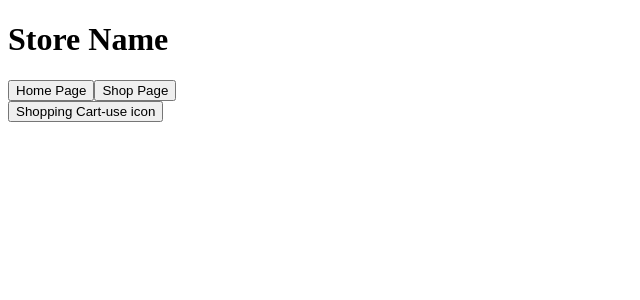
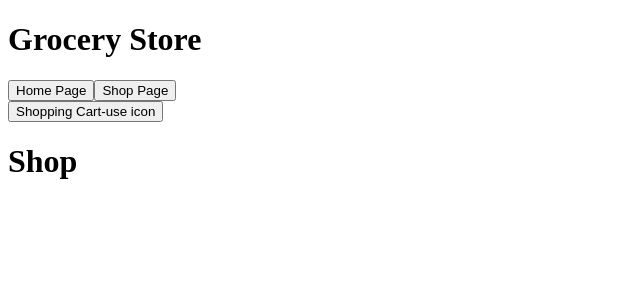
Before and after one commit to skim2264/Shopping-Cart, a React (Create React App) app: page /shop in a window 1280 px wide. Shown: the top 300 px of the page, without its empty margins (0-640 px from the left). Built offline with nearby package versions, Linux system fonts and the light colour scheme.

Commit message:
Router switching enabled

```diff
--- a/package.json
+++ b/package.json
@@ -8,6 +8,7 @@
     "@testing-library/user-event": "^13.5.0",
     "react": "^18.2.0",
     "react-dom": "^18.2.0",
+    "react-router-dom": "^6.10.0",
     "react-scripts": "5.0.1",
     "web-vitals": "^2.1.4"
   },
--- a/src/App.js
+++ b/src/App.js
@@ -1,15 +1,16 @@
 import { React, useState, useEffect } from "react";
 import './App.css';
 import Navbar from "./components/Navbar";
+import RouteSwitch from "./RouteSwitch";
 
 function App() {
   return (
     <div className="App">
       <div className="Header">
-        <h1>Store Name</h1>
+        <h1>Grocery Store</h1>
         <Navbar></Navbar>
       </div>
-
+      <RouteSwitch />
     </div>
   );
 }
--- /dev/null
+++ b/src/RouteSwitch.js
@@ -0,0 +1,17 @@
+import React from "react";
+import { BrowserRouter, Routes, Route } from "react-router-dom";
+import Home from "./components/Home";
+import Shop from "./components/Shop";
+
+const RouteSwitch = () => {
+    return (
+        <BrowserRouter>
+            <Routes>
+                <Route path="/" element={<Home />}/>
+                <Route path="/shop" element={<Shop />}/>
+            </Routes>
+        </BrowserRouter>
+    );
+};
+
+export default RouteSwitch;
--- a/src/components/Home.js
+++ b/src/components/Home.js
@@ -4,7 +4,7 @@ const Home = () => {
     return (
         <div className="homeDiv">
             <h1>Introducing: Product Item</h1>
-            <img>Image in background or middle of page</img>
+            {/* <img src="" alt="">Image in background or middle of page</img> */}
             <button>Shop Now-link to shop page</button>
         </div>
     )
--- a/src/components/Shop.js
+++ b/src/components/Shop.js
@@ -5,8 +5,9 @@ const Shop = () => {
 
     return(
         <div className="shopDiv">
+            <h1>Shop</h1>
             <div className="productCards">
-                <Product>Map through</Product>
+                {/* <Product>Map through</Product> */}
             </div>
         </div>
     )
```
Also changed, not shown: 1 other file (tests, documents, lock files or other folders).
